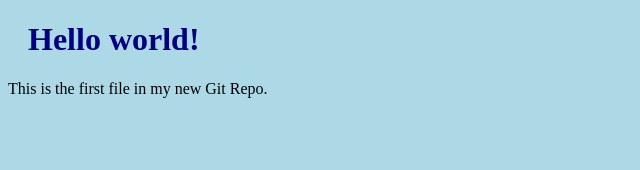
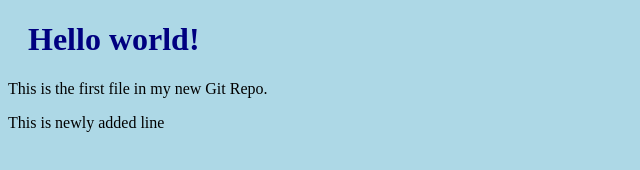
Before and after one commit to Git-Madhusudan/hello-world, a plain HTML site: page index.html in a window 1280 px wide. Shown: the whole page, without its empty margins (0-640 px from the left). Drawn offline with Linux system fonts and the light colour scheme.

Commit message:
Added a new line

```diff
--- a/index.html
+++ b/index.html
@@ -8,6 +8,7 @@
 
 <h1>Hello world!</h1>
 <p>This is the first file in my new Git Repo.</p>
+<p> This is newly added line</p>
 
 </body>
 </html>
```
